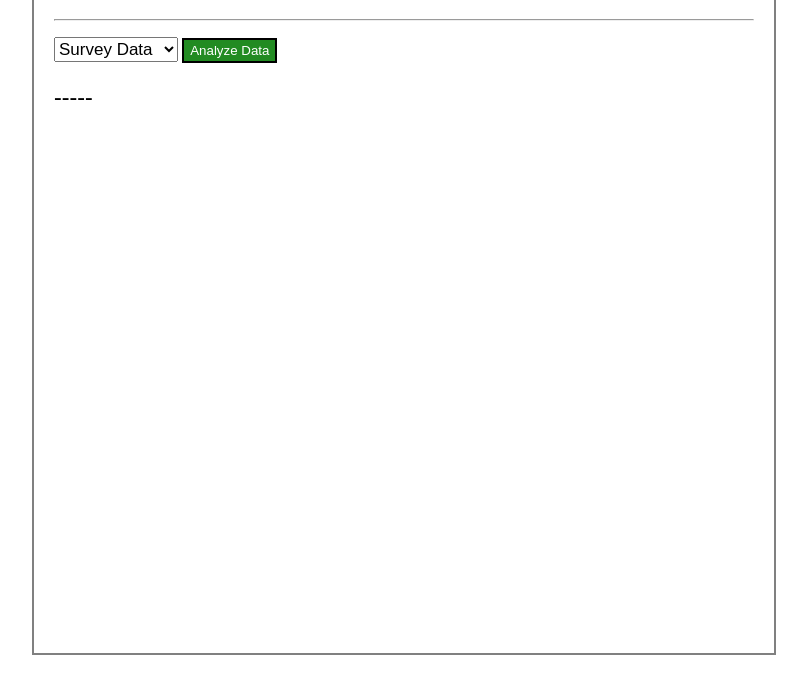
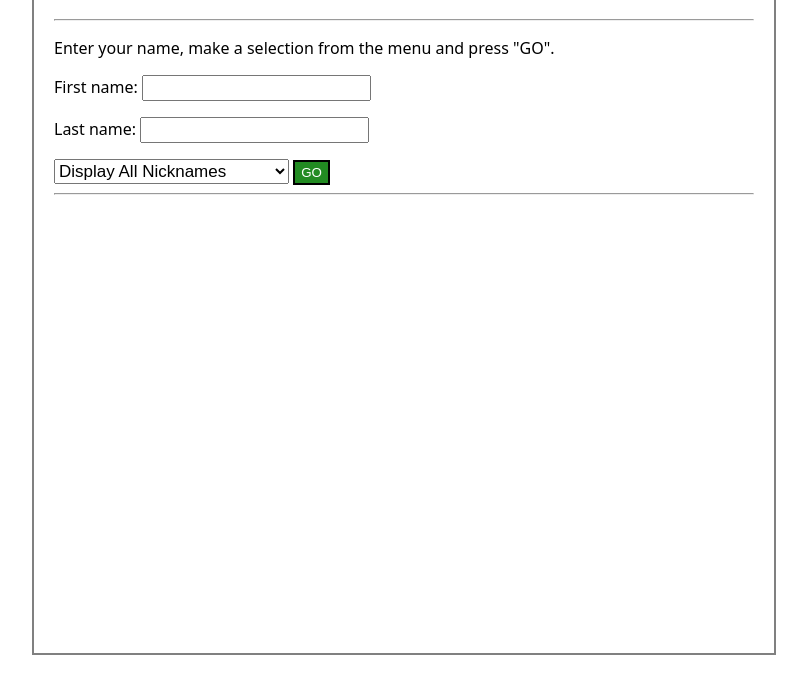
Before and after one commit to mrpapus/nickname-generator, a plain HTML site: page index.html in a window 1280 px wide. Shown: the part 89-782 px from the top of the page, without its empty margins (236-1043 px from the left). Drawn offline with Linux system fonts and the light colour scheme; files whose address does not match are found by name.

Commit message:
Update index.html

```diff
--- a/index.html
+++ b/index.html
@@ -17,15 +17,18 @@
   <body>
     <h1>Nickname Generator</h1>
     <hr />
+    <p>Enter your name, make a selection from the menu and press "GO".</p>
+    <p>First name: <input /></p>
+    <p>Last name: <input /></p>
 
-    <p>
-      <select id="menu-select">
-        <option value="survey">Survey Data</option>
-        <option value="ages">Age Data</option>
-        <option value="numbers">Number Data</option>
-      </select>
-      <button id="btn">Analyze Data</button>
-    </p>
-    <div id="output">-----</div>
+    <select id="menu-select">
+      <option value="displayAll">Display All Nicknames</option>
+      <option value="randName">Display Random Nickname</option>
+      <option value="addName">Add a Nickname</option>
+      <option value="removeName">Remove Last Nickname</option>
+      <option value="removeNameI">Remove Nickname by Index</option>
+    </select>
+    <button>GO</button>
+    <hr />
   </body>
 </html>
```
